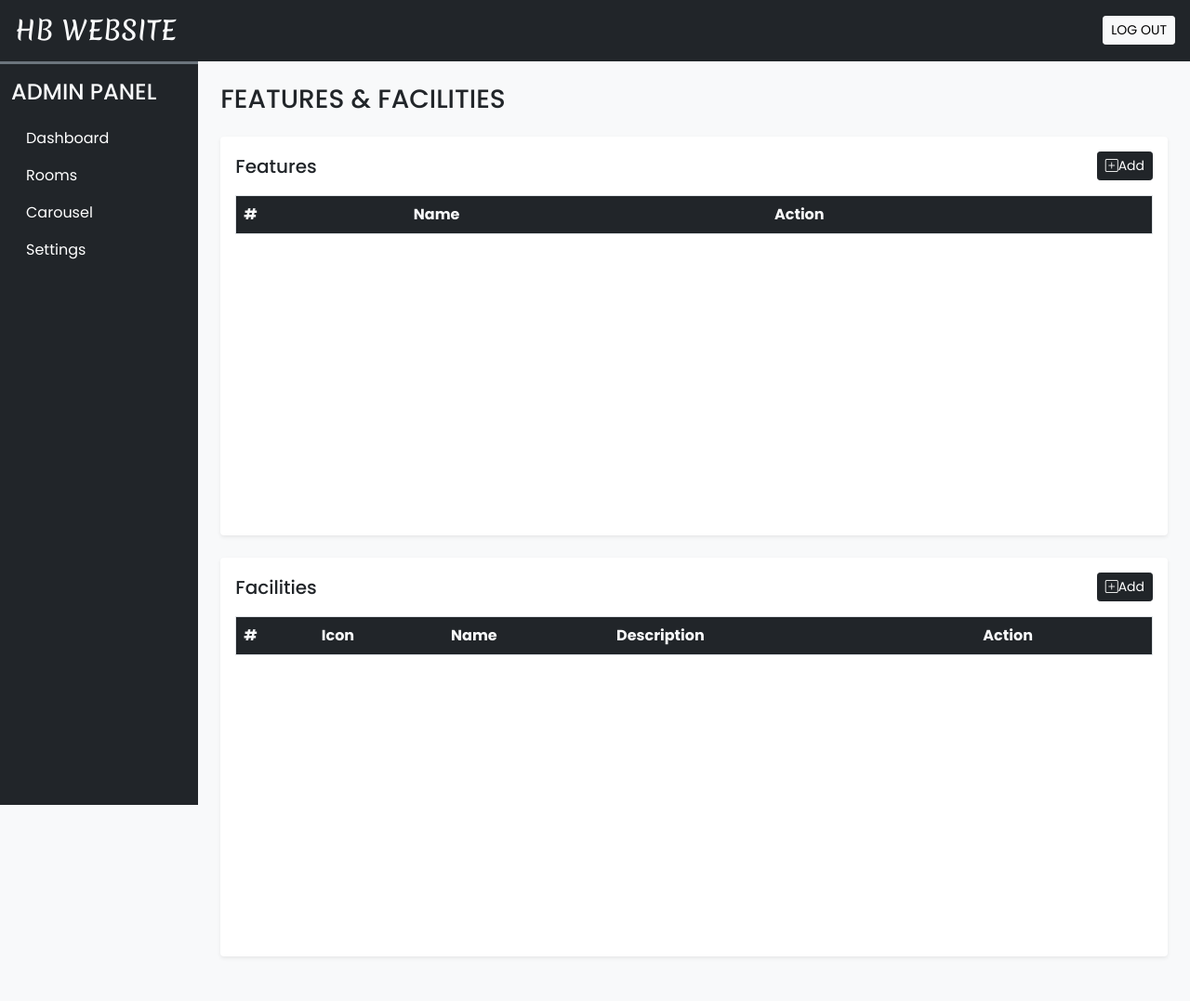
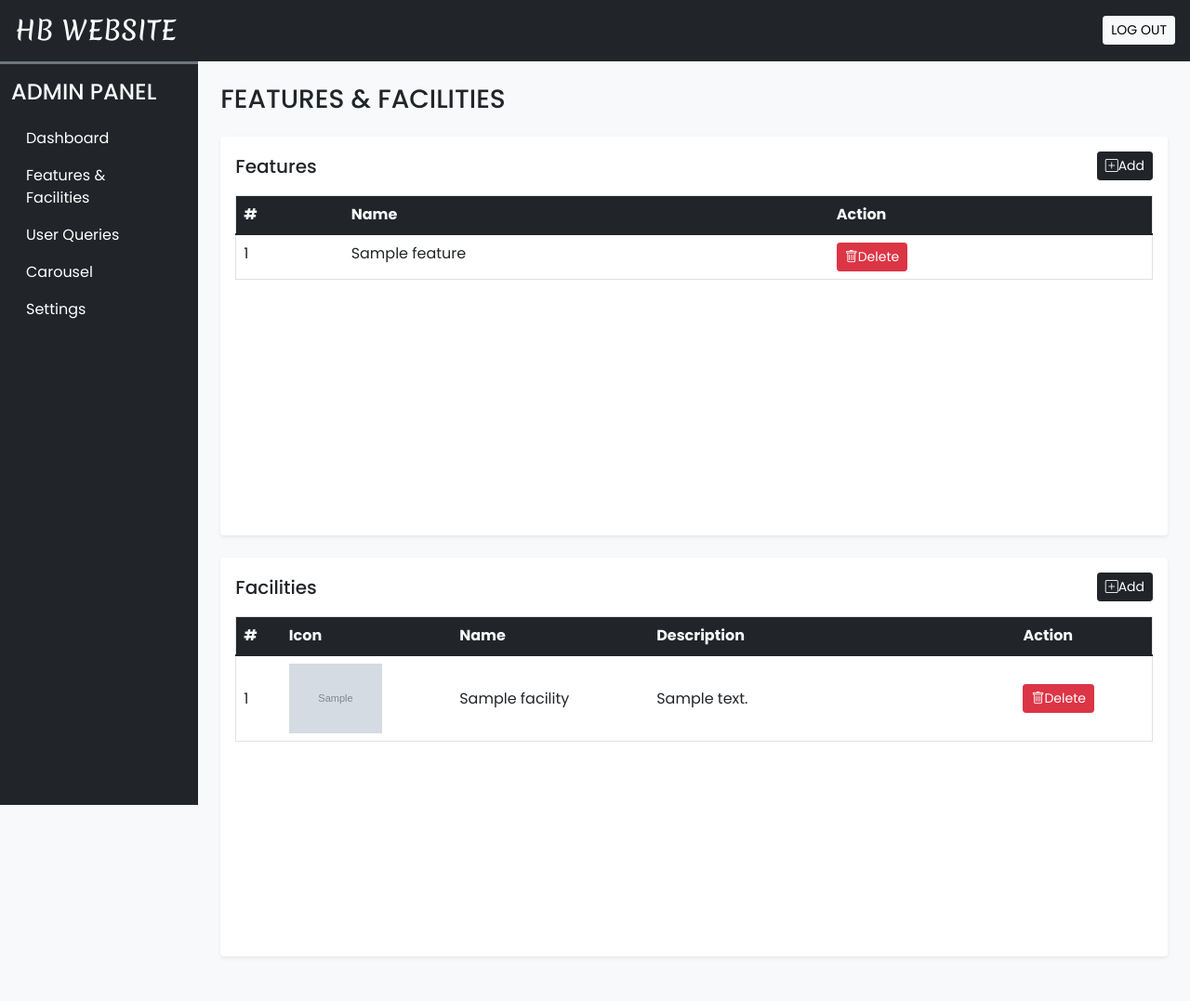
Before and after one commit to vonhatphuongahihi/Hotel-Booking, a PHP site: page /Hotel-Booking/admin/features_facilities.php in a window 1280 px wide. Shown: the whole page at 93% size. Run offline with PHP 8.4, Linux system fonts and the light colour scheme; the visitor is signed in with stand-in values (Sample User, id 1); tables that the repository leaves empty or names only in its code hold one stand-in row (values such as "Sample post"); grey boxes marked "Sample" are stand-in pictures; data that the repository does not hold is empty.

Commit message:
fix-userqueries-facilities-features

```diff
--- a/admin/ajax/features_facilities.php
+++ b/admin/ajax/features_facilities.php
@@ -8,14 +8,14 @@
     {
         $frm_data = filteration($_POST);
 
-        $q = "INSERT INTO `features`(`id`, `name`) VALUES (?)";
+        $q = "INSERT INTO `features`(`name`) VALUES (?)";
         $values = [$frm_data['name']];
         $res = insert($q, $values,'s');
         echo $res;
 
     }
 
-    if (isset($_POST['get_feature'])) {
+    if (isset($_POST['get_features'])) {
         $res = selectAll('features');
         $i=1;
         while ($row = mysqli_fetch_assoc($res)) {
@@ -31,7 +31,7 @@
                 </tr>
             data;
             $i++;
-         }
+        }
     }
 
     if (isset($_POST['rem_feature'])) {
@@ -49,6 +49,7 @@
     {
         $frm_data = filteration($_POST);
         $img_r = uploadSVGImage($_FILES['icon'], FACILITIES_FOLDER);
+
         if ($img_r == 'inv_img') {
             echo $img_r;
         }
@@ -67,7 +68,8 @@
 
     }
 
-    if (isset($_POST['get_facility'])) {
+    if (isset($_POST['get_facilities']))
+    {
         $res = selectAll('facilities');
         $i=1;
         $path = FACILITIES_IMG_PATH;
@@ -89,7 +91,8 @@
          }
     }
 
-    if (isset($_POST['rem_facility'])) {
+    if (isset($_POST['rem_facility']))
+    {
         $frm_data = filteration($_POST);
         $values = [$frm_data['rem_facility']];
 
@@ -99,13 +102,12 @@
 
         if (deleteImage($img['icon'], FACILITIES_FOLDER)) {
             $q = "DELETE FROM `facilities` WHERE `id` = ?";
-            $res = delete($q, $values, 'i');
+            $res = delete($q, $values,'i');
             echo $res;
         }
         else {
             echo 0;
         }
-
     }
 
 ?>
--- a/admin/css/common.css
+++ b/admin/css/common.css
@@ -53,6 +53,26 @@ div.login-form{
     position: fixed;
     height: 100%;
     z-index: 11;
+}
+
+/* width */
+::-webkit-scrollbar {
+    width: 10px;
+}
+
+/* Track */
+::-webkit-scrollbar-track {
+    background: #f1f1f1;
+}
+
+/* Handle */
+::-webkit-scrollbar-thumb {
+    background: rgb(36,36,36);
+}
+
+/* Handle on hover */
+::-webkit-scrollbar-thumb:hover {
+    background: #555;
 }
 
 @media screen and (max-width: 991px){
--- a/admin/features_facilities.php
+++ b/admin/features_facilities.php
@@ -9,7 +9,7 @@
     <meta charset="UTF-8">
     <meta http-equiv="X-UA-Compatible" content="IE=edge">
     <meta name="viewport" content="width=device-width, initial-scale=1.0">
-    <title>Admin Panel - Feature & Facilities</title>
+    <title>Admin Panel - Features & Facilities</title>
     <?php require('inc/links.php'); ?>
 </head>
 
@@ -42,10 +42,11 @@
                                         <th scope="col">Action</th>
                                     </tr>
                                 </thread>
-                                <tbody>
-                                </tbody id="features-data">
+                                <tbody id="features-data">
+                                </tbody>
                             </table>
                         </div>
+
                     </div>
                 </div>
 
@@ -69,8 +70,8 @@
                                     <th scope="col">Action</th>
                                     </tr>
                                 </thread>
-                                <tbody>
-                                </tbody id="facilities-data">
+                                <tbody id="facilities-data">
+                                </tbody>
                             </table>
                         </div>
                     </div>
@@ -119,7 +120,7 @@
                         </div>
                         <div class="mb-3">
                             <label class="form-label">Icon</label>
-                            <input type="file" name="facility_icon" id="member_picture_inp" accept=".svg" class="form-control shadow-none" required>
+                            <input type="file" name="facility_icon" accept=".svg" class="form-control shadow-none" required>
                         </div>
                         <div class="mb-3">
                             <label class="form-label">Description</label>
@@ -127,14 +128,16 @@
                         </div>
                     </div>
                     <div class="modal-footer">
-                        <button type="reset" onclick="member_name.value='', member_picture.value=''" class="btn text-secondary shadow-none" data-bs-dismiss="modal">CANCEL</button>
+                        <button type="reset" class="btn text-secondary shadow-none" data-bs-dismiss="modal">CANCEL</button>
                         <button type="submit" class="btn custom-bg text-white shadow-none">SUBMIT</button>
                     </div>
                 </div>
             </form>
         </div>
     </div>
+
 <?php require('inc/scripts.php'); ?>
+
     <script>
         let feature_s_form = document.getElementById('feature_s_form');
         let facility_s_form = document.getElementById('facility_s_form');
@@ -157,6 +160,7 @@
                 var myModal = document.getElementById('feature-s');
                 var modal = bootstrap.Modal.getInstance(myModal);
                 modal.hide();
+
                 if (this.responseText == 1)
                 {
                     alert('success', 'New feature added');
@@ -184,7 +188,6 @@
             xhr.send('get_features');
         }
 
-
         function rem_feature(val){
             let xhr = new XMLHttpRequest();
             xhr.open("POST", "ajax/features_facilities.php", true);
@@ -193,16 +196,16 @@
             xhr.onload = function(){
                 if(this.responseText == 1)
                 {
-                alert('success', 'Feature removed');
+                    alert('success', 'Feature removed!');
                     get_features();
                 }
                 else if(this.responseText == 'room_added')
                 {
-                alert('error', 'Feature is added in room');
+                    alert('error', 'Feature is added in room!');
                 }
                 else
                 {
-                alert('error', 'Server down');
+                    alert('error', 'Server down!');
                 }
             }
 
@@ -218,9 +221,10 @@
         {
             let data = new FormData();
             data.append('name', facility_s_form.elements['facility_name'].value);
-        data.append('icon', facility_s_form.elements['facility_icon'].file[0]);
+            data.append('icon', facility_s_form.elements['facility_icon'].files[0]);
             data.append('desc', facility_s_form.elements['facility_desc'].value);
             data.append('add_facility', '');
+
             let xhr = new XMLHttpRequest();
             xhr.open("POST", "ajax/features_facilities.php", true);
 
@@ -229,21 +233,22 @@
                 var myModal = document.getElementById('facility-s');
                 var modal = bootstrap.Modal.getInstance(myModal);
                 modal.hide();
+
                 if (this.responseText == 'inv_img')
                 {
                     alert('error', 'Chỉ tệp hình ảnh có đuôi .svg được chấp nhận!');
                 }
                 else if (this.responseText == 'inv_size')
                 {
-                alert('error', 'Ảnh phải có kích thước nhỏ hơn 1MB');
+                    alert('error', 'Ảnh phải có kích thước nhỏ hơn 1MB!');
                 }
                 else if (this.responseText == 'upd_failed')
                 {
-                alert('error', 'Ảnh upload không thành công!. Máy chủ lỗi!');
+                    alert('error', 'Ảnh upload không thành công. Máy chủ lỗi!');
                 }
-            else if (this.responseText == 1)
+                else
                 {
-                alert('success', 'Thêm thành công!');
+                    alert('success', 'Thêm thành công cơ sở vật chất mới!');
                     facility_s_form.reset();
                     get_facilities();
                 }
@@ -272,16 +277,16 @@
             xhr.onload = function(){
                 if(this.responseText == 1)
                 {
-                alert('success', 'Facility removed');
-                get_features();
+                    alert('success', 'Facility removed!');
+                    get_facilities();
                 }
                 else if(this.responseText == 'room_added')
                 {
-                alert('error', 'Facility is added in room');
+                    alert('error', 'Facility is added in room!');
                 }
                 else
                 {
-                alert('error', 'Server down');
+                    alert('error', 'Server down!');
                 }
             }
 
@@ -294,7 +299,6 @@
             get_facilities();
         }
 
-
    </script>
 </body>
 </html>
--- a/admin/inc/essentials.php
+++ b/admin/inc/essentials.php
@@ -3,11 +3,14 @@
 define('SITE_URL', 'http://127.0.0.1:80/Hotel-Booking/');
 define('ABOUT_IMG_PATH', SITE_URL.'images/about/');
 define('CAROUSEL_IMG_PATH', SITE_URL.'images/carousel/');
+define('FACILITIES_IMG_PATH', SITE_URL.'images/facilities/');
 //back end upload process needs this data
 
 define('UPLOAD_IMAGE_PATH', $_SERVER['DOCUMENT_ROOT'].'/HOTEL-BOOKING/images/');
 define('ABOUT_FOLDER', 'about/');
 define('CAROUSEL_FOLDER', 'carousel/');
+define('FACILITIES_FOLDER', 'facilities/');
+
 function adminLogin(){
     session_start();
     if (!(isset($_SESSION['adminLogin']) && $_SESSION['adminLogin'] == true)) {
@@ -20,19 +23,21 @@ function redirect($url) {
     echo "<script>window.location.href='$url'</script>";
     exit;
 }
-function alert($msg) {
+function alert($type,$msg) {
+    $bs_class = ($type == "success") ? "alert-success" : "alert-danger";
     echo <<<alert
-        <div class="custom-alert-1">
-            <strong>$msg</strong>
-            <button type="button" class="btn-close-1" onclick="this.parentElement.style.display='none';" aria-label="Close"></button>
+        <div class="alert $bs_class alert-dismissible fade show custom-alert" role="alert">
+            <strong class="me-3">$msg</strong>
+            <button type="button" class="btn-close" data-bs-dismiss="alert" aria-label="Close"></button>
         </div>
     alert;
 }
+
 function uploadImage($image, $folder)
 {
-    $valid_mine = ['image/webp', 'image/jpg', 'image/jpeg', 'image/png'];
-    $img_mine = $image['type'];
-    if (!in_array($img_mine, $valid_mine)) {
+    $valid_mime = ['image/webp', 'image/jpg', 'image/jpeg', 'image/png'];
+    $img_mime = $image['type'];
+    if (!in_array($img_mime, $valid_mime)) {
         return 'inv_img';
     }
     else if (($image['size']/(1024*1024))>2) {
@@ -61,4 +66,30 @@ function deleteImage($image, $folder)
         return false;
     }
 }
+
+function uploadSVGImage($image, $folder)
+{
+    $valid_mime = ['image/svg+xml'];
+    $img_mime = $image['type'];
+
+    if (!in_array($img_mime, $valid_mime)) {
+        return 'inv_img';
+    }
+    else if (($image['size']/(1024*1024))>1) {
+        return 'inv_size';
+    }
+    else {
+        $ext = pathinfo($image['name'], PATHINFO_EXTENSION);
+        $rname = 'IMG_'.random_int(11111, 99999).".$ext";
+        $img_path = UPLOAD_IMAGE_PATH.$folder.$rname;
+        if (move_uploaded_file($image['tmp_name'], $img_path)) {
+            return $rname;
+        }
+        else {
+            return 'upd_failed';
+        }
+
+    }
+}
+
 ?>
--- a/admin/inc/header.php
+++ b/admin/inc/header.php
@@ -16,7 +16,10 @@
                         <a class="nav-link text-white" href="dashboard.php">Dashboard</a>
                     </li>
                     <li class="nav-item">
-                        <a class="nav-link text-white" href="rooms.php">Rooms</a>
+                        <a class="nav-link text-white" href="features_facilities.php">Features & Facilities</a>
+                    </li>
+                    <li class="nav-item">
+                        <a class="nav-link text-white" href="user_queries.php">User Queries</a>
                     </li>
                     <li class="nav-item">
                         <a class="nav-link text-white" href="carousel.php">Carousel</a>
--- a/admin/inc/scripts.php
+++ b/admin/inc/scripts.php
@@ -15,7 +15,7 @@
     }
 
     function remAlert(){
-        document.getElementsByClassName('alert')[0].remove()
+        document.getElementsByClassName('alert')[0].remove();
     }
 
     function setActive()
--- a/admin/index.php
+++ b/admin/index.php
@@ -46,7 +46,7 @@
                 redirect('dashboard.php');
             }
             else {
-                alert('Đăng nhập admin thất bại!');
+                alert('error','Đăng nhập admin thất bại!');
             }
         }
     ?>
--- a/css/common.css
+++ b/css/common.css
@@ -35,3 +35,9 @@ input[type=number] {
     margin: 0 auto;
     height: 1.7px;
 }
+
+.custom-alert {
+    position: fixed;
+    top: 80px;
+    right: 25px;
+}
--- a/facilities.php
+++ b/facilities.php
@@ -33,10 +33,11 @@
         Lorem ipsum dolor sit amet, consectetur adipisicing elit. Ratione dolorem <br> eligendi nulla qui fugiat fuga neque provident. Voluptas, quod quia!
     </p>
     </div>
+
     <div class="container">
         <div class="row">
             <?php
-                $res = selectAll('facilities')
+                $res = selectAll('facilities');
                 $path = FACILITIES_IMG_PATH;
 
                 while($row = mysqli_fetch_assoc($res))
--- a/index.php
+++ b/index.php
@@ -44,7 +44,6 @@
                    while ($row = mysqli_fetch_assoc($res)) {
                     $path = CAROUSEL_IMG_PATH;
                     echo <<<data
-                    $path$row[image]
                          <div class="swiper-slide">
                            <img src="$path$row[image]" class="w-100 d-block" />
                          </div>
```
Also changed, not shown: admin/user_queries.php (+19 -23 lines), contact.php (+24 -7 lines), images/carousel/IMG_2580.jpg (added), images/facilities/IMG_59427.svg (added), images/facilities/IMG_92924.svg (added). Lines whose indentation alone changed are shown as unchanged.
